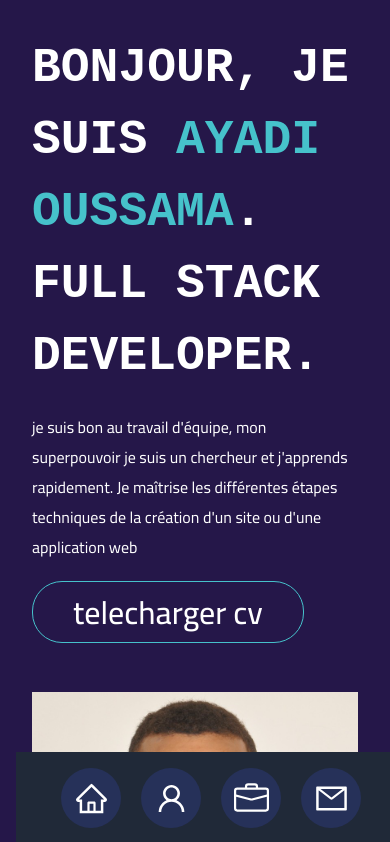
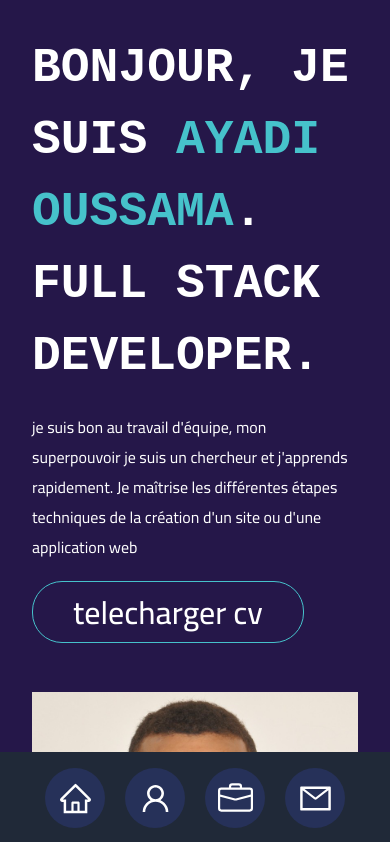
Before and after one commit to ayadi1/portfolio-ayadi, a React (Vite) app: page / in a window 390 px wide. Shown: the top 842 px of the page. Built offline with nearby package versions, Linux system fonts and the light colour scheme; a web font is replaced by a local one.

Commit message:
update: navBar

```diff
--- a/src/routes/Root.css
+++ b/src/routes/Root.css
@@ -11,8 +11,6 @@
   display: flex;
   flex-direction: column;
   gap: 50px;
-}
-.app__main-nav__list-item {
 }
 .app__main-nav__list-item__link {
   background-color: var(--color-blue-gray);
@@ -50,7 +48,6 @@
   }
   .app__main-nav {
     background-color: #202938;
-    align-self: stretch;
     padding: 1rem;
     position: fixed;
     top: auto;
```
